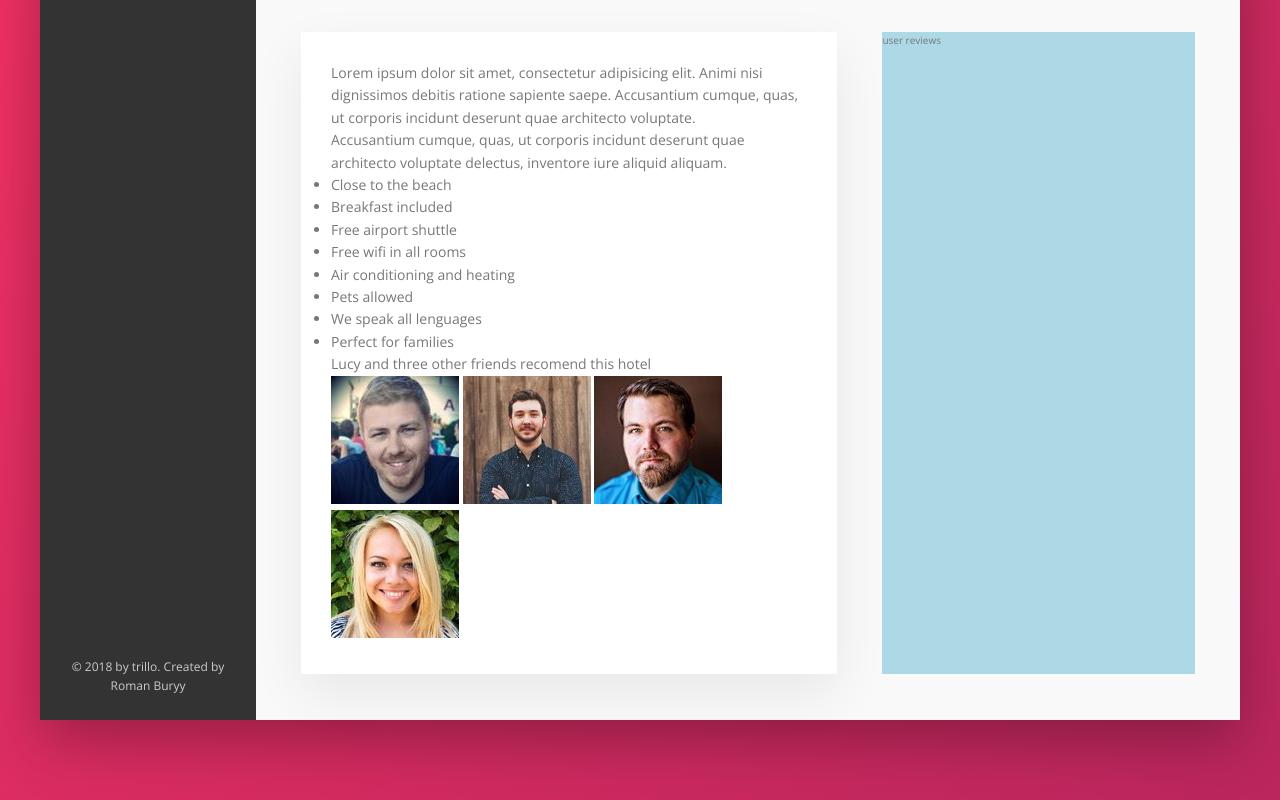
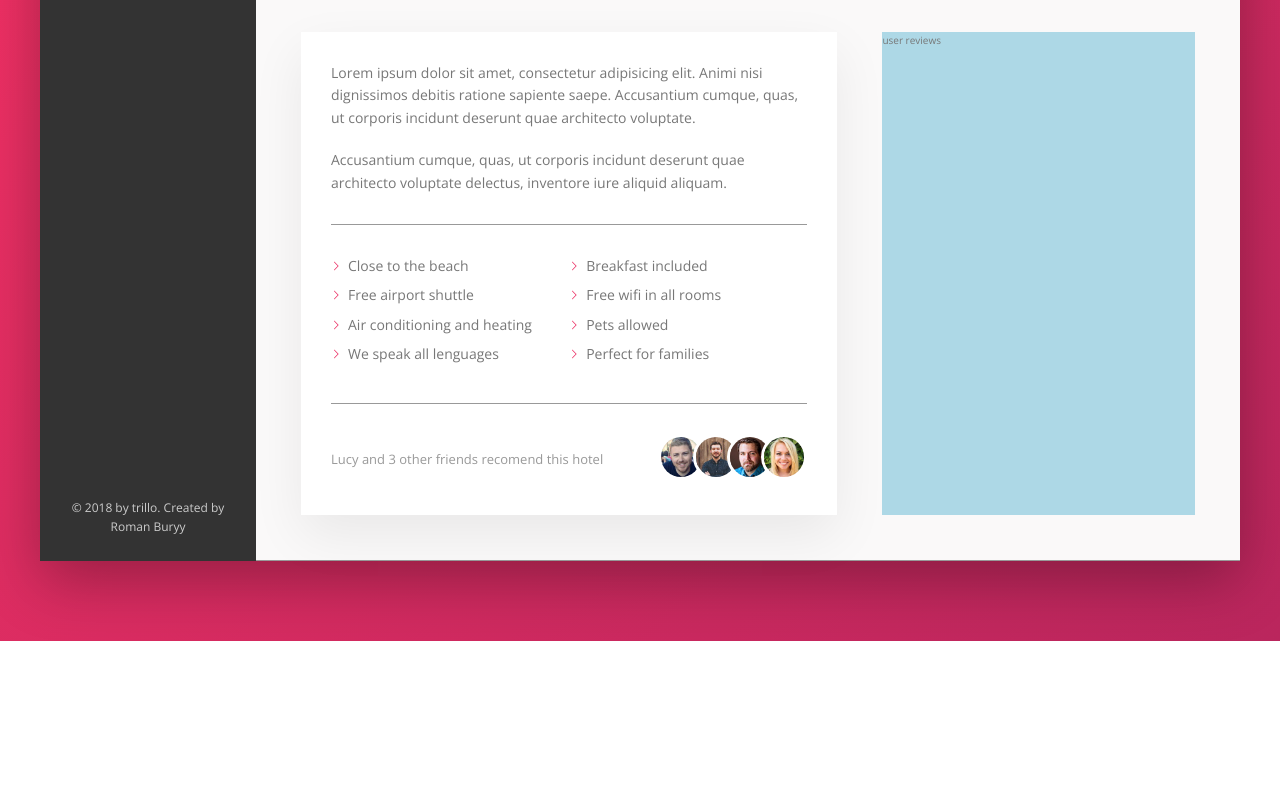
Before and after one commit to RomanBuryy/trillo, a website: page index.html in a window 1280 px wide. Shown: the part 615-1415 px from the top of the page. After the commit the page ends 1256 px from the top, so only its background shows below. Drawn offline with nearby package versions, Linux system fonts and the light colour scheme.

Commit message:
add description section

```diff
--- a/index.html
+++ b/index.html
@@ -155,18 +155,18 @@
                                 Accusantium cumque, quas, ut corporis incidunt deserunt quae architecto voluptate delectus, inventore iure aliquid aliquam.
                             </p>
                             <ul class="list">
-                                <li class="list_item">Close to the beach</li>
-                                <li class="list_item">Breakfast included</li>
-                                <li class="list_item">Free airport shuttle</li>
-                                <li class="list_item">Free wifi in all rooms</li>
-                                <li class="list_item">Air conditioning and heating</li>
-                                <li class="list_item">Pets allowed</li>
-                                <li class="list_item">We speak all lenguages</li>
-                                <li class="list_item">Perfect for families</li>
+                                <li class="list__item">Close to the beach</li>
+                                <li class="list__item">Breakfast included</li>
+                                <li class="list__item">Free airport shuttle</li>
+                                <li class="list__item">Free wifi in all rooms</li>
+                                <li class="list__item">Air conditioning and heating</li>
+                                <li class="list__item">Pets allowed</li>
+                                <li class="list__item">We speak all lenguages</li>
+                                <li class="list__item">Perfect for families</li>
                             </ul>
                             <div class="recommend">
                                 <p class="recommend__count">
-                                    Lucy and three other friends recomend this hotel
+                                    Lucy and 3 other friends recomend this hotel
                                 </p>
                                 <div class="recommend__friends">
                                     <img src="img/user-3.jpg" alt="Friend 1" class="recommend__photo">
--- a/sass/_base.scss
+++ b/sass/_base.scss
@@ -33,7 +33,7 @@ Grey dark 3: #999
     --shadow-dark: 0 2rem 6rem rgba(0,0,0, .3);
     --shadow-light: 0 2rem 5rem rgba(0, 0, 0, .07);
 
-    --line: 1px solid var(--color-grey-light-2);
+    --line: 1px solid var(--color-grey-dark-3);
 
 }
 
--- a/sass/_components.scss
+++ b/sass/_components.scss
@@ -317,3 +317,88 @@
         box-shadow: none;
     }
 }
+
+///////////////////////////////////////////////////
+//PARAGRAPH
+
+.paragraph:not(:last-of-type){
+    margin-bottom: 2rem;
+}
+
+
+
+
+
+
+///////////////////////////////////////////////////
+//LIST
+
+.list{
+    list-style: none;
+    margin: 3rem 0;
+    padding: 3rem 0;
+    border-top: var(--line);
+    border-bottom: var(--line);
+
+    display: flex;
+    flex-wrap: wrap;
+
+    &__item{
+        flex: 0 0 50%;
+        margin-bottom: .7rem;
+    }
+
+    &__item::before{
+        content: "";
+        display: inline-block;
+        width: 1rem;
+        height: 1rem;
+        margin-right: .7rem;
+
+
+        //older browsers
+        //background-image: url(../img/chevron-thin-right.svg);
+        //background-size: cover;
+
+        //newer borowsers - masks
+
+        background-color: var(--color-primary);
+        -webkit-mask-image: url(../img/chevron-thin-right.svg);
+        -webkit-mask-size: cover;
+
+    }
+}
+
+
+
+
+
+///////////////////////////////////////////////////
+//RECOMMEND
+
+.recommend{
+    font-size: 1.3rem;
+    color: var(--color-grey-dark-3);
+    display: flex;
+    align-items: center;
+
+    &__count{
+        margin-right: auto;
+    }
+
+    &__friends{
+
+    }
+
+    &__photo{
+        box-sizing: content-box;
+        width: 4rem;
+        height: 4rem;
+        border-radius: 50%;
+        border: 3px solid #fff;
+
+        &:not(:last-child){
+            margin-right: -1.5rem;
+        }
+    }
+}
```
Also changed, not shown: css/style.css.
